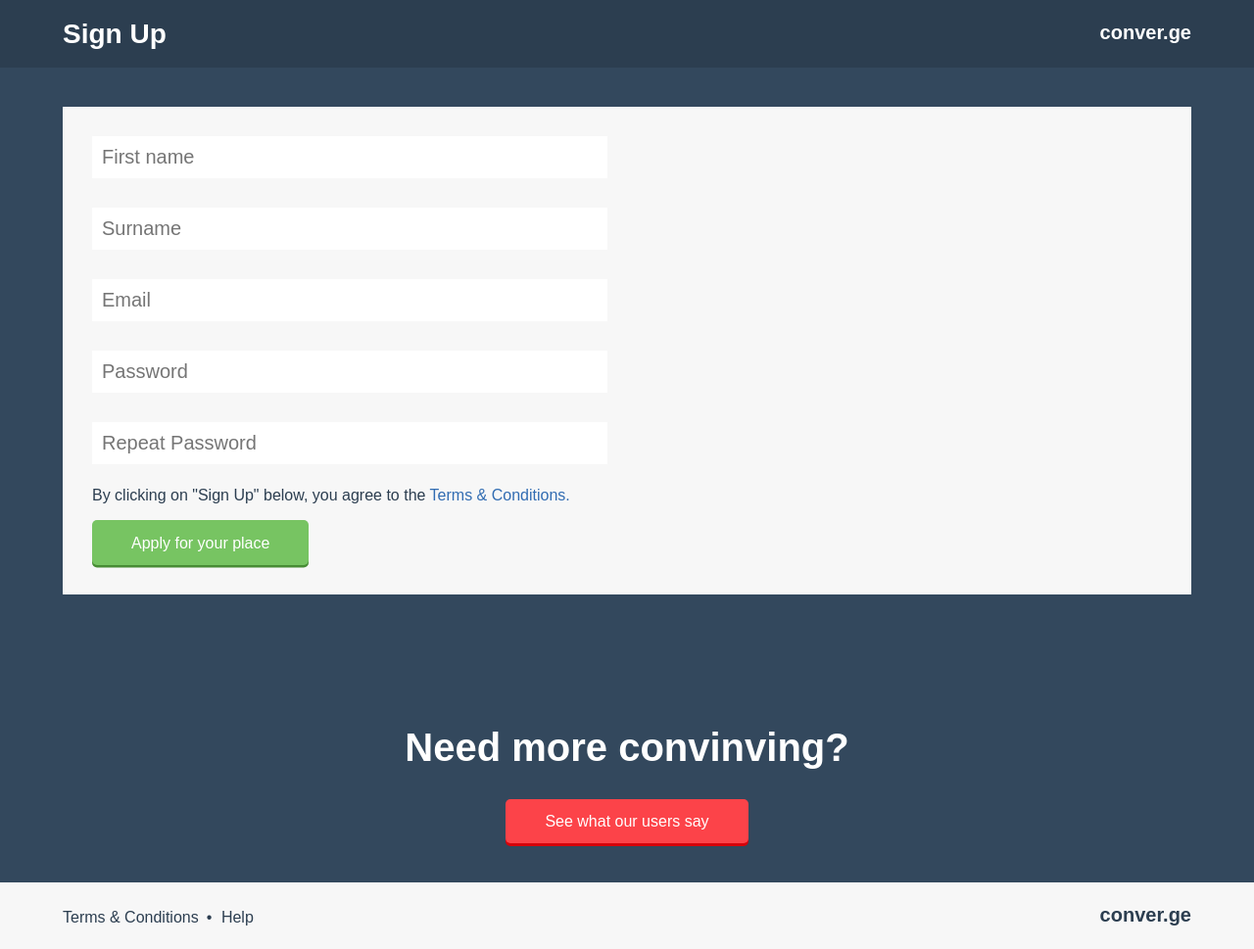
After one commit to jshjohnson/Connectd, a PHP site: page /signup.php in a window 1280 px wide. The commit adds this page. Shown: the whole page at 98% size. Run offline with PHP 8.4, Linux system fonts and the light colour scheme; some libraries are stand-ins or nearby versions.

Commit message:
Flexbox sticky footer

```diff
--- a/assets/js/scripts.js
+++ b/assets/js/scripts.js
@@ -4,8 +4,6 @@
 $(document).ready(function() {
 	// HTML5 placeholder support
 	$("input, textarea").placeholder();
-	// Flexible Textareas
-	$("textarea").not(".noresize, .noresize textarea").expandingTextarea();
 	// Target radios / checkboxes
 	$("input[type=radio]").parents('li').addClass('radio');
 	$("input[type=checkbox]").parents('li').addClass('checkbox');
--- a/assets/scss/core/_base.scss
+++ b/assets/scss/core/_base.scss
@@ -65,10 +65,6 @@ textarea, .expandingText { min-height: 8em; }
 /*----------------------------------------------------------------------------------------*\
  $.Project Defaults
 \*----------------------------------------------------------------------------------------*/
-html, body {
-	height: 100%;
-}
-
 html {
 	font-size: 100%;
 
@@ -80,8 +76,10 @@ html {
 body {
 	@include font-sans;
 	line-height: 1.5;
+	height: 100%;
 	color: $color-text;
-	background-color: $color-background; }
+	background-color: $color-background;
+}
 
 /* -- Vertical Rhythm -- */
 h1, h2, h3, h4, h5, h6 { margin-bottom: .65em; margin-top: $baseline; }
@@ -120,10 +118,19 @@ select,
 textarea {
 	padding: .5em;
 	border: 1px solid;
-	@include box-shadow(0, 0, 3px, 0.1);
-	color: #666;
-	background-color: #FFF;
-	border-color: #666 #CCC #CCC #666; }
+	color: $color-brand-dark;
+	background-color: #FFFFFF;
+	-webkit-appearance: none;
+	border: none;
+	border-radius: 0;
+	margin: $baseline/2 0;
+	&:first-child {
+		margin-top: 0;
+	}
+	&:last-child {
+		margin-bottom: 0;
+	}
+}
 
 button,
 .btn:link,
--- a/assets/scss/core/_layout.scss
+++ b/assets/scss/core/_layout.scss
@@ -1,5 +1,15 @@
 /* Container / Inner
 ----------------------------------*/
+.site {
+	display: flex;
+	min-height: 100vh;
+	flex-direction: column;
+}
+
+.home {
+	height: 100%;
+}
+
 .container {
 	margin: 0 auto;
 	width: 90%;
@@ -63,9 +73,6 @@
 	> p:last-child, ul:last-child, ul li:last-of-type, iframe:last-child {
 		margin-bottom: 0;
 	}
-	&:last-child {
-		margin-bottom: 0;
-	}
 }
 
 .module-sidebar {
@@ -110,6 +117,10 @@
 	}
 }
 
+.module-1-1 {
+	width: 100%;
+}
+
 /* Buttons
 ----------------------------------*/
 
--- a/assets/scss/core/_modules.scss
+++ b/assets/scss/core/_modules.scss
@@ -100,7 +100,7 @@ img.media__img {
 		@include box-shadow(0 .1em 0 darken($color-brand-dark, 20%))
 	}
 }
-.button-green {
+.button-green, input[type=submit] {
 	background-color: $color-brand-mid;
 	@include box-shadow(0 .15em 0 darken($color-brand-mid, 20%));
 	&:hover {
@@ -211,16 +211,17 @@ img.media__img {
 
 .portfolio, .user-sidebar {
 	background-color: $color-background-light;
+	@include box-sizing(border-box);
 }
 
 .user-sidebar__title {
-	font-size: 1.4em;
+	font-size: 1.35em;
 	margin: $baseline/2 0 .2em;
 	font-weight: 500;
 }
 
 .user-sidebar__job, .user-sidebar__geo {
-	font-size: 1em;
+	font-size: .9em;
 	margin-top: 0;
 	margin-bottom: $baseline/3;
 	font-weight: 600;
@@ -382,6 +383,7 @@ img.media__img {
 .call-to-action {
 	text-align: center;
 	margin: 2em 0;
+	flex: 1;
 	.call-to-action__title {
 		color: white;
 		font-weight: 600;
--- a/dashboard.html
+++ b/dashboard.html
@@ -19,8 +19,8 @@
 	<link rel="stylesheet" href="assets/css/print.css" media="print">
 	<script src="assets/js/libs/modernizr-2.5.3.min.js"></script>
 </head>
-<body>
-	<h2 class="logo"><a href="index.html">conver.ge</a></h2>
+<body class="site">
+	<h2 class="logo"><a href="index.php">conver.ge</a></h2>
 	<div class="panel-wrap">
 		<section class="panel panel--designer panel-1-3">
 			<div class="panel-container">
--- a/developer.html
+++ b/developer.html
@@ -19,14 +19,14 @@
 	<link rel="stylesheet" href="assets/css/print.css" media="print">
 	<script src="assets/js/libs/modernizr-2.5.3.min.js"></script>
 </head>
-<body>
+<body class="site">
 	<header class="header header--developer cf">
 		<div class="container">
 			<h1 class="page-title">
 				Developer
 			</h1>
 			<h2 class="page-logo header-logo">
-				<a href="index.html">conver.ge</a>
+				<a href="index.php">conver.ge</a>
 			</h2>
 		</div>
 	</header>
@@ -139,7 +139,7 @@
 					<li><a href="">Help</a></li>
 				</ul>
 				<h2 class="grid__cell unit-1-2--bp2 page-logo footer__logo">
-					<a href="index.html">conver.ge</a>
+					<a href="index.php">conver.ge</a>
 				</h2>
 			</div>
 		</div>
--- a/employer.html
+++ b/employer.html
@@ -19,8 +19,8 @@
 	<link rel="stylesheet" href="assets/css/print.css" media="print">
 	<script src="assets/js/libs/modernizr-2.5.3.min.js"></script>
 </head>
-<body>
-	<h2 class="logo"><a href="index.html">conver.ge</a></h2>
+<body class="site">
+	<h2 class="logo"><a href="index.php">conver.ge</a></h2>
 	<div class="panel-wrap">
 		<section class="panel panel--designer panel-1-3">
 			<div class="panel-container">
--- /dev/null
+++ b/signup.php
@@ -0,0 +1,76 @@
+<!doctype html>
+<!--[if lt IE 7]><html class="no-js lt-ie9 lt-ie8 lt-ie7" lang="en"><![endif]-->
+<!--[if IE 7]><html class="no-js lt-ie9 lt-ie8" lang="en"><![endif]-->
+<!--[if IE 8]><html class="no-js lt-ie9" lang="en"><![endif]-->
+<!--[if gt IE 8]><!--><html class="no-js" lang="en"><!--<![endif]-->
+<head>
+	<meta charset="utf-8">
+	<title>Developer : Conver.ge</title>
+	<meta name="description" content="">
+	<meta name="viewport" content="width=device-width,initial-scale=1">
+	<!--[if lte IE 8]>
+	    <link rel="stylesheet" href="assets/css/ie.css" media="screen">
+	    <link rel="stylesheet" href="assets/css/print.css" media="print">
+	    <script src="assets/js/libs/selectivizr-min.js"></script>
+	<![endif]-->
+	<!--[if gt IE 8]><!-->
+	    <link rel="stylesheet" href="assets/css/screen.css">
+	<!--<![endif]-->
+	<link rel="stylesheet" href="assets/css/print.css" media="print">
+	<script src="assets/js/libs/modernizr-2.5.3.min.js"></script>
+</head>
+<body class="site">
+	<header class="header header--developer cf">
+		<div class="container">
+			<h1 class="page-title">
+				Sign Up
+			</h1>
+			<h2 class="page-logo header-logo">
+				<a href="index.php">conver.ge</a>
+			</h2>
+		</div>
+	</header>
+	<section class="container">
+		<article class="portfolio module-1-1 module">
+			<div class="grid">
+				<div class="grid__cell unit-1-2--bp2">
+					<form method="post" action="register.php">
+						<input type="text" name="firstname" required placeholder="First name">
+						<input type="text" name="firstname" required placeholder="Surname">
+						<input type="email" name="email" required placeholder="Email">
+						<input type='password' id='password' name='password' required placeholder="Password">
+						<input type='password' id='password' name='repeatpassword' required placeholder="Repeat Password">
+						<small>By clicking on "Sign Up" below, you agree to the <a href="">Terms &amp; Conditions.</a></small>
+			            <input class="submit" type="submit" value="Apply for your place">
+			        </form>
+		        </div>
+	        </div>
+		</article>
+	</section>
+	<section class="call-to-action">
+		<div class="container">
+			<h4 class="as-h1 call-to-action__title">
+				Need more convinving?
+			</h4>
+			<button class="button-red"><a href="">See what our users say</a></button>
+		</div>
+	</section>
+	<footer class="footer cf">
+		<div class="container">
+			<div class="grid">
+				<ul class="grid__cell unit-1-2--bp2 footer__links">
+					<li><a href="">Terms &amp; Conditions</a></li>
+					<li><a href="">Help</a></li>
+				</ul>
+				<h2 class="grid__cell unit-1-2--bp2 page-logo footer__logo">
+					<a href="index.php">conver.ge</a>
+				</h2>
+			</div>
+		</div>
+	</footer>
+
+	<script src="http://ajax.googleapis.com/ajax/libs/jquery/1.7.2/jquery.min.js"></script>
+	<script>window.jQuery || document.write('<script src="assets/js/libs/jquery-1.7.2.min.js"><\/script>')</script>
+	<script src="assets/js/scripts.min.js"></script>
+</body>
+</html>
```
Also changed, not shown: designer.html (+9 -9 lines), index.html (deleted, +0 -51 lines), index.php (renamed from page.html, +5 -5 lines), assets/css/ie.css, assets/css/print.css, assets/css/screen.css, assets/js/scripts.min.js.
